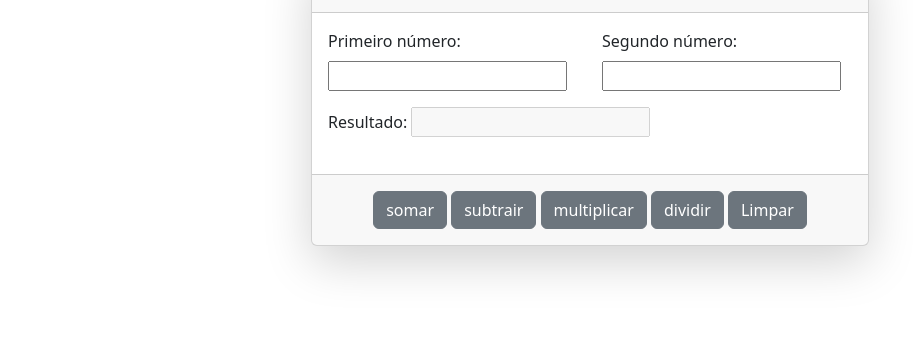
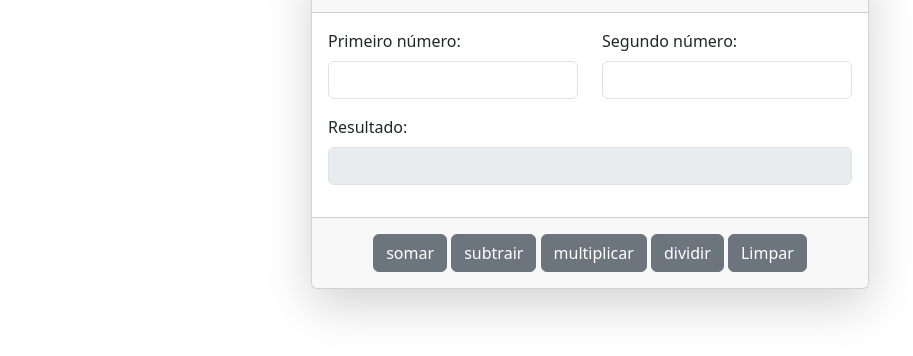
Before and after one commit to pabloaraujo88/calculadora_Pablo, a plain HTML site: page index.html in a window 1280 px wide. Shown: the part 242-598 px from the top of the page, without its empty margins (50-963 px from the left). Drawn offline with nearby package versions, Linux system fonts and the light colour scheme.

Commit message:
Novo commit
Novo commit

```diff
--- a/index.html
+++ b/index.html
@@ -5,12 +5,11 @@
     <meta http-equiv="X-UA-Compatible" content="IE=edge">
     <meta name="viewport" content="width=device-width, initial-scale=1.0">
     <title>AULA 5</title>
-    <link rel="stylesheet" href="https://cdn.jsdelivr.net/npm/bootstrap@5.3.0-alpha3/dist/css/bootstrap.min.css">
+    <link href="https://cdn.jsdelivr.net/npm/bootstrap@5.3.0-alpha3/dist/css/bootstrap.min.css" rel="stylesheet">
 </head>
 <body>
     <header class="p-3">
-        <div class="container"><h4><img src="https://git-scm.com/images/logo@2x.png" style="width: 150px;"> &nbsp; <sup class="text-muted
-            ">[ AULA 5 ]</sup></h4></div>
+        <div class="container"><h4><img src="https://git-scm.com/images/logo@2x.png" style="width: 150px;"> &nbsp; <sup class="text-muted">[ AULA 5 ]</sup></h4></div>
     </header>
     <main>
         <div class="container pt-5 d-flex justify-content-center">
@@ -20,16 +19,16 @@
                     <div class="row">
                         <div class="form-group mb-3 col-6">
                             <label class="form-label">Primeiro número: </label>
-                            <input type="number" id="num1" class="form-cont-p2">
+                            <input type="number" id="num1" class="form-control p2">
                         </div>
                         <div class="form-group mb-3 col-6">
                             <label class="form-label">Segundo número: </label>
-                            <input type="number" id="num2" class="form-cont-p2">
+                            <input type="number" id="num2" class="form-control p2">
                         </div>
                     </div>
                     <div class="form-group mb-3">
-                        <label class="form-label">Resultado: </label>
-                        <input type="number" id="resultado" class="form-cont-p3" disabled>
+                        <label class="form-label">Resultado:</label>
+                        <input type="number" id="resultado" class="form-control p3" disabled>
                     </div>
                 </div>
             <div class="card-footer text-center p-3">
```
